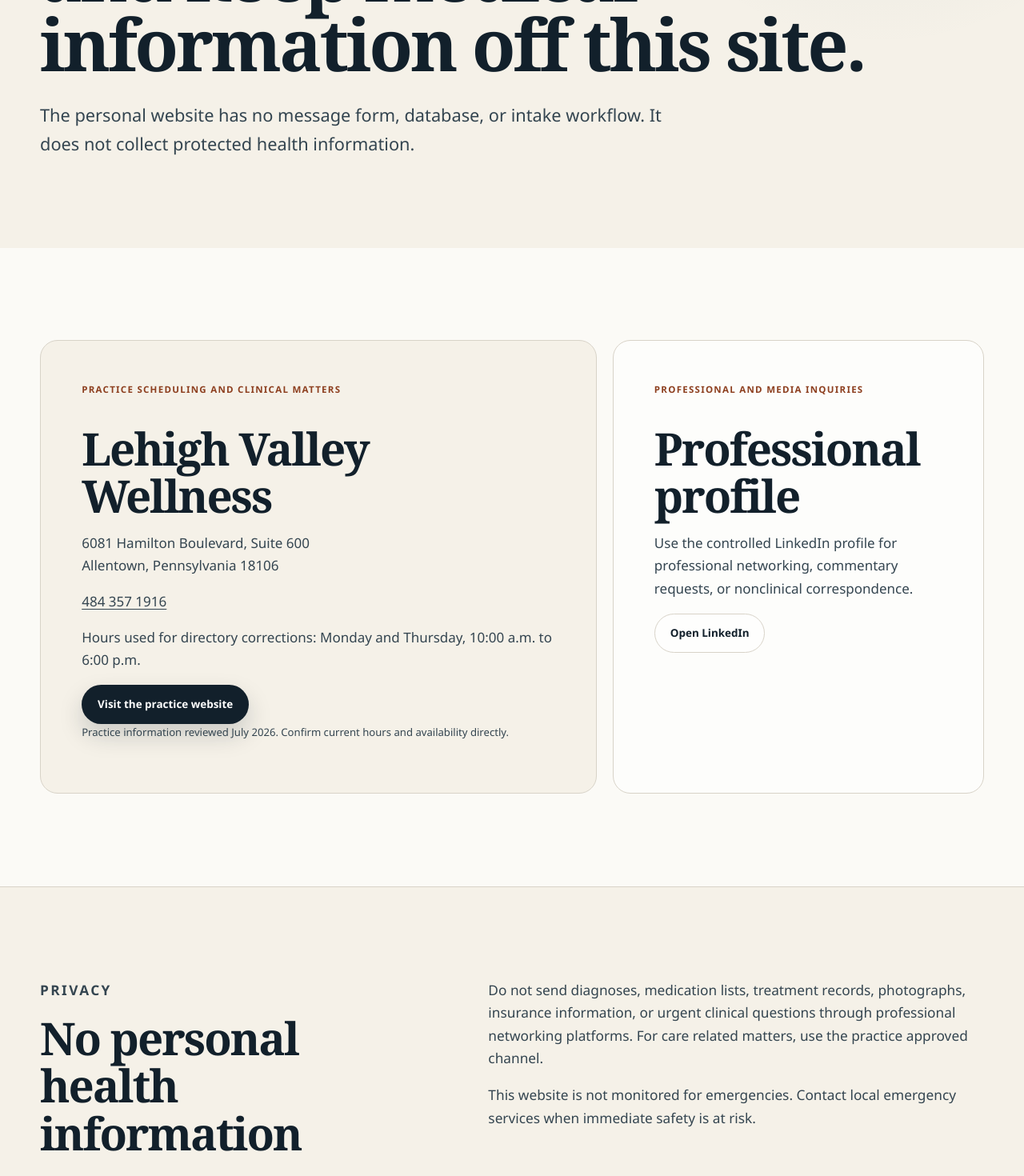
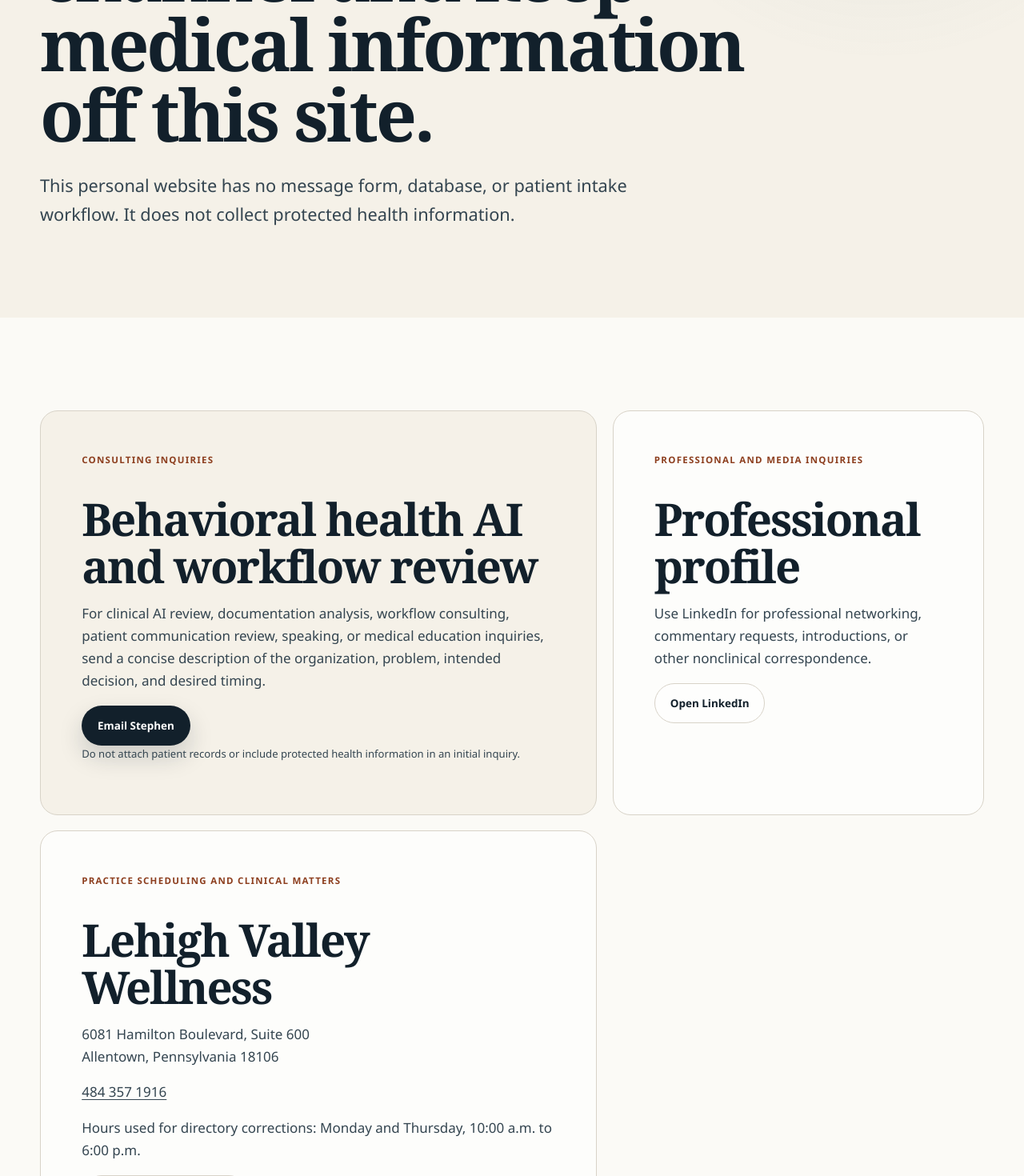
Before and after one commit to mccarthys11145-del/personal-website-2, a Next.js app: page /contact in a window 1280 px wide. Shown: the part 440-1910 px from the top of the page at 80% size. Built offline with nearby package versions, Linux system fonts and the light colour scheme.

Commit message:
Add consulting contact route

```diff
--- a/app/contact/page.tsx
+++ b/app/contact/page.tsx
@@ -4,7 +4,7 @@
 export const metadata = createPageMetadata({
   title: "Contact",
   description:
-    "Practice contact information and privacy safe professional contact routes for Stephen McCarthy.",
+    "Consulting, professional, media, and practice contact routes for Stephen McCarthy, with privacy guidance for clinical information.",
   path: "/contact",
 })
 
@@ -15,9 +15,9 @@
         <div className="shell">
           <Breadcrumbs items={[{ label: "Home", href: "/" }, { label: "Contact" }]} />
           <p className="eyebrow">Contact</p>
-          <h1>Use the right channel and keep medical information off this site.</h1>
+          <h1>Choose the right channel and keep medical information off this site.</h1>
           <p className="page-deck">
-            The personal website has no message form, database, or intake workflow. It does not collect protected health information.
+            This personal website has no message form, database, or patient intake workflow. It does not collect protected health information.
           </p>
         </div>
       </section>
@@ -25,6 +25,36 @@
       <section className="section-pad">
         <div className="shell contact-grid">
           <article className="contact-card primary-contact">
+            <span className="card-kicker">Consulting inquiries</span>
+            <h2>Behavioral health AI and workflow review</h2>
+            <p>
+              For clinical AI review, documentation analysis, workflow consulting, patient communication review,
+              speaking, or medical education inquiries, send a concise description of the organization, problem,
+              intended decision, and desired timing.
+            </p>
+            <a
+              className="button primary"
+              href="mailto:mccarthys11145@gmail.com?subject=Behavioral%20health%20consulting%20inquiry"
+            >
+              Email Stephen
+            </a>
+            <p className="small-note">
+              Do not attach patient records or include protected health information in an initial inquiry.
+            </p>
+          </article>
+
+          <article className="contact-card">
+            <span className="card-kicker">Professional and media inquiries</span>
+            <h2>Professional profile</h2>
+            <p>
+              Use LinkedIn for professional networking, commentary requests, introductions, or other nonclinical correspondence.
+            </p>
+            <a className="button secondary" href="https://www.linkedin.com/in/stephenmccarthypa" target="_blank" rel="noopener noreferrer">
+              Open LinkedIn
+            </a>
+          </article>
+
+          <article className="contact-card">
             <span className="card-kicker">Practice scheduling and clinical matters</span>
             <h2>Lehigh Valley Wellness</h2>
             <address>
@@ -33,21 +63,10 @@
             </address>
             <p><a href="tel:+14843571916">484 357 1916</a></p>
             <p>Hours used for directory corrections: Monday and Thursday, 10:00 a.m. to 6:00 p.m.</p>
-            <a className="button primary" href="https://lehighwellness.org/" target="_blank" rel="noopener noreferrer">
+            <a className="button secondary" href="https://lehighwellness.org/" target="_blank" rel="noopener noreferrer">
               Visit the practice website
             </a>
             <p className="small-note">Practice information reviewed July 2026. Confirm current hours and availability directly.</p>
-          </article>
-
-          <article className="contact-card">
-            <span className="card-kicker">Professional and media inquiries</span>
-            <h2>Professional profile</h2>
-            <p>
-              Use the controlled LinkedIn profile for professional networking, commentary requests, or nonclinical correspondence.
-            </p>
-            <a className="button secondary" href="https://www.linkedin.com/in/stephenmccarthypa" target="_blank" rel="noopener noreferrer">
-              Open LinkedIn
-            </a>
           </article>
         </div>
       </section>
@@ -60,7 +79,7 @@
           </div>
           <div>
             <p>
-              Do not send diagnoses, medication lists, treatment records, photographs, insurance information, or urgent clinical questions through professional networking platforms.
+              Do not send diagnoses, medication lists, treatment records, photographs, insurance information, or urgent clinical questions through email or professional networking platforms.
               For care related matters, use the practice approved channel.
             </p>
             <p>
```
